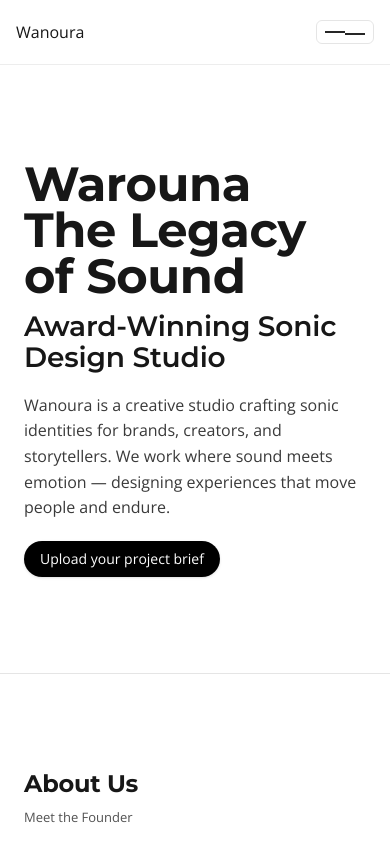
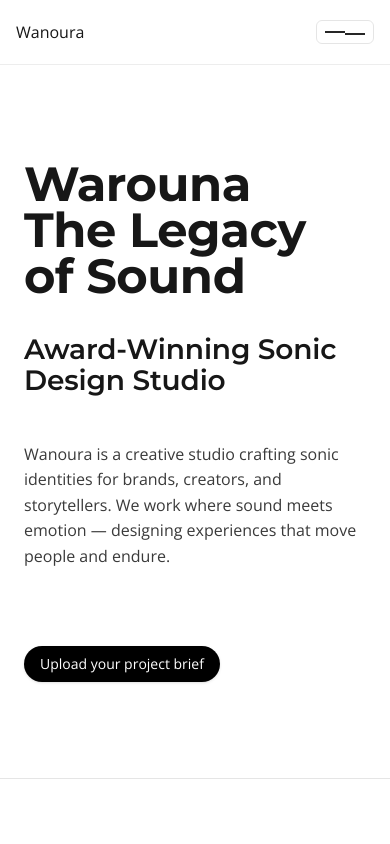
Before and after one commit to jimmy-motsei/wanoura-studio, a Next.js app: page / in a window 390 px wide. Shown: the top 844 px of the page. Built offline with nearby package versions, Linux system fonts and the light colour scheme.

Commit message:
Hero spacing: add line-height tokens (--lh-h1/2/body) and set exact 1/2/4-line gaps; remove CTA top margin and add small-screen adjustments.

```diff
--- a/app/globals.css
+++ b/app/globals.css
@@ -90,6 +90,41 @@ h1.display {
     .hero-nowrap { white-space: normal; }
 }
 
+/* Spacing by line-height tokens for hero */
+:root{
+    --lh-h1: 0.96;   /* hero display leading */
+    --lh-h2: 1.10;   /* subtitle leading */
+    --lh-body: 1.60; /* paragraph leading */
+}
+
+/* 1 line after H1 */
+.hero .display{
+    line-height: var(--lh-h1);
+    margin: 0 0 calc(1em * var(--lh-h1));
+}
+
+/* 2 lines after H2 */
+.hero .subtitle{
+    line-height: var(--lh-h2);
+    margin: 0 0 calc(2 * 1em * var(--lh-h2));
+}
+
+/* 4 lines between paragraph and CTA */
+.hero .lead{
+    line-height: var(--lh-body);
+    margin: 0 0 calc(4 * 1em * var(--lh-body));
+}
+
+/* Ensure the CTA doesn’t add extra top margin (spacing controlled by paragraph) */
+.hero .cta-brief{ margin-top: 0; }
+
+/* Optional: slightly tighter spacing on small screens */
+@media (max-width: 640px){
+    .hero .display{  margin-bottom: calc(0.75 * 1em * var(--lh-h1)); }
+    .hero .subtitle{ margin-bottom: calc(1.5 * 1em * var(--lh-h2)); }
+    .hero .lead{     margin-bottom: calc(3 * 1em * var(--lh-body)); }
+}
+
 /* Avoid fake bold/italic and enable optical sizing for variable fonts */
 * { font-synthesis: none; font-optical-sizing: auto; }
 
```
